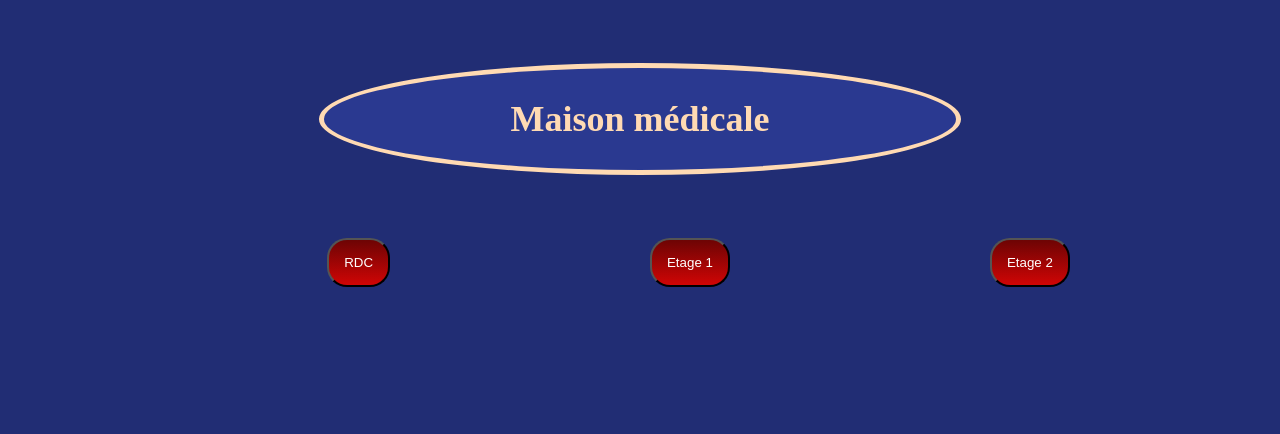
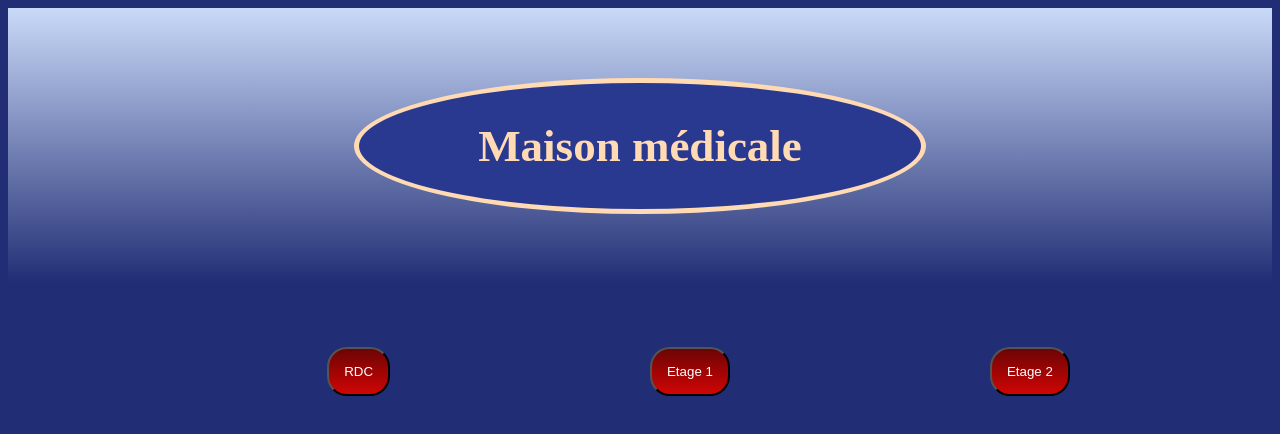
Before and after one commit to RLRGC/Projet2024, a plain HTML site: page index.html in a window 1280 px wide. Drawn offline with Linux system fonts and the light colour scheme.

Commit message:
Update Style.css

```diff
--- a/FeuilleDeStyle/Style.css
+++ b/FeuilleDeStyle/Style.css
@@ -1,12 +1,20 @@
 :root{
     --Beige: rgba(255, 218, 179); /* Variable de couleur de fond */
     --BleuClair : rgba(42, 57, 144);
+	--BleuClairDegrader : rgba(201, 218, 248);
     --Bleu : rgba(33, 45, 116);
 }
 
 body{
     background: var(--Bleu);
     color: var(--Beige);
+}
+
+#Entete{
+	/*border: var(--BleuClairDegrader) 5px solid;*/
+	padding : 5.5%;
+	background:linear-gradient(var(--BleuClairDegrader),var(--Bleu));
+
 }
 
 #Titre{
@@ -17,7 +25,14 @@ body{
     border: 5px var(--Beige) solid;
     background: var(--BleuClair);
     border-radius: 100%;
-    margin-top: 5%;
+    /*margin-top: 5%;*/
+}
+
+#Titre h1{
+	font-size : 45px;
+}
+#Titre h2{
+	font-size : 35px;
 }
 
 /* NAV */
```
